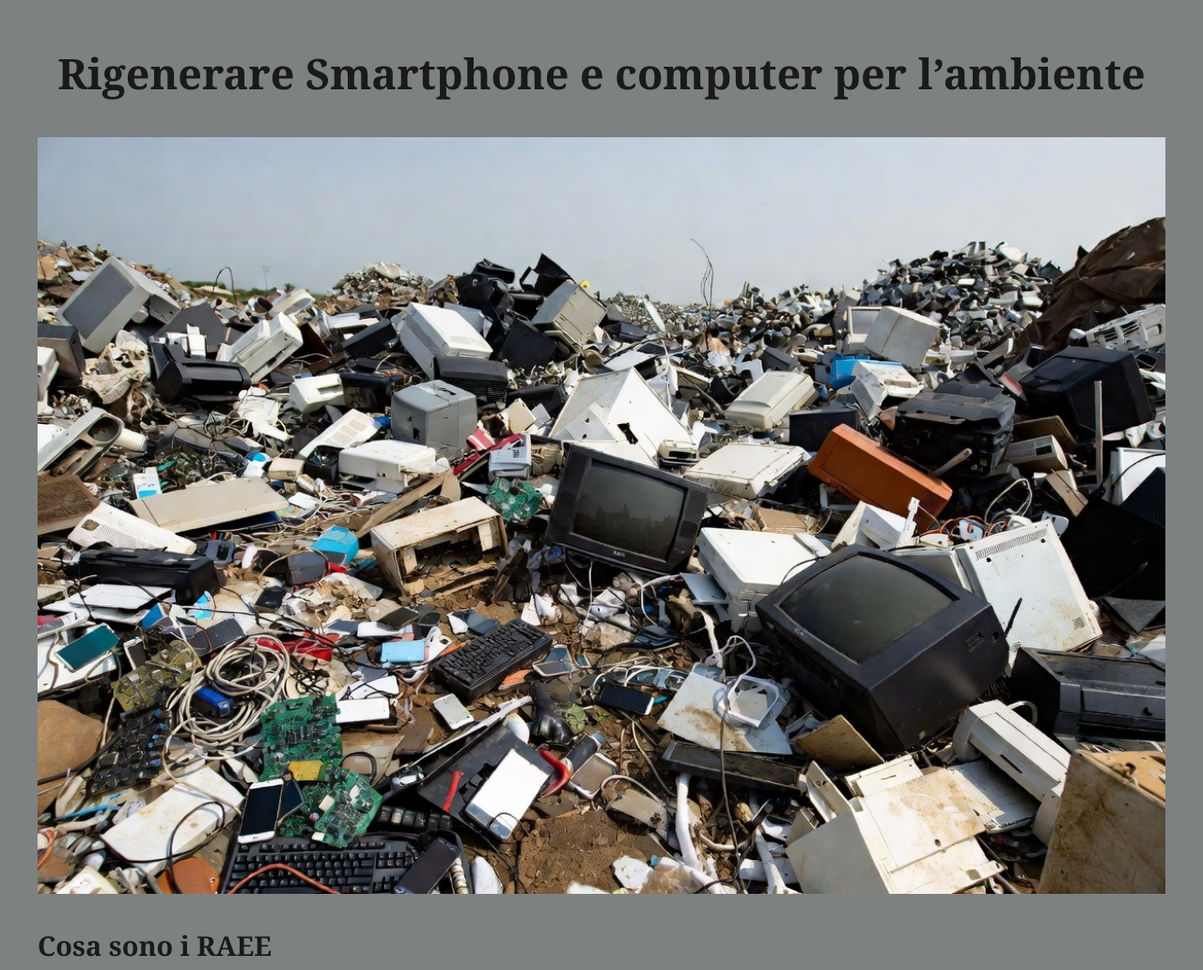
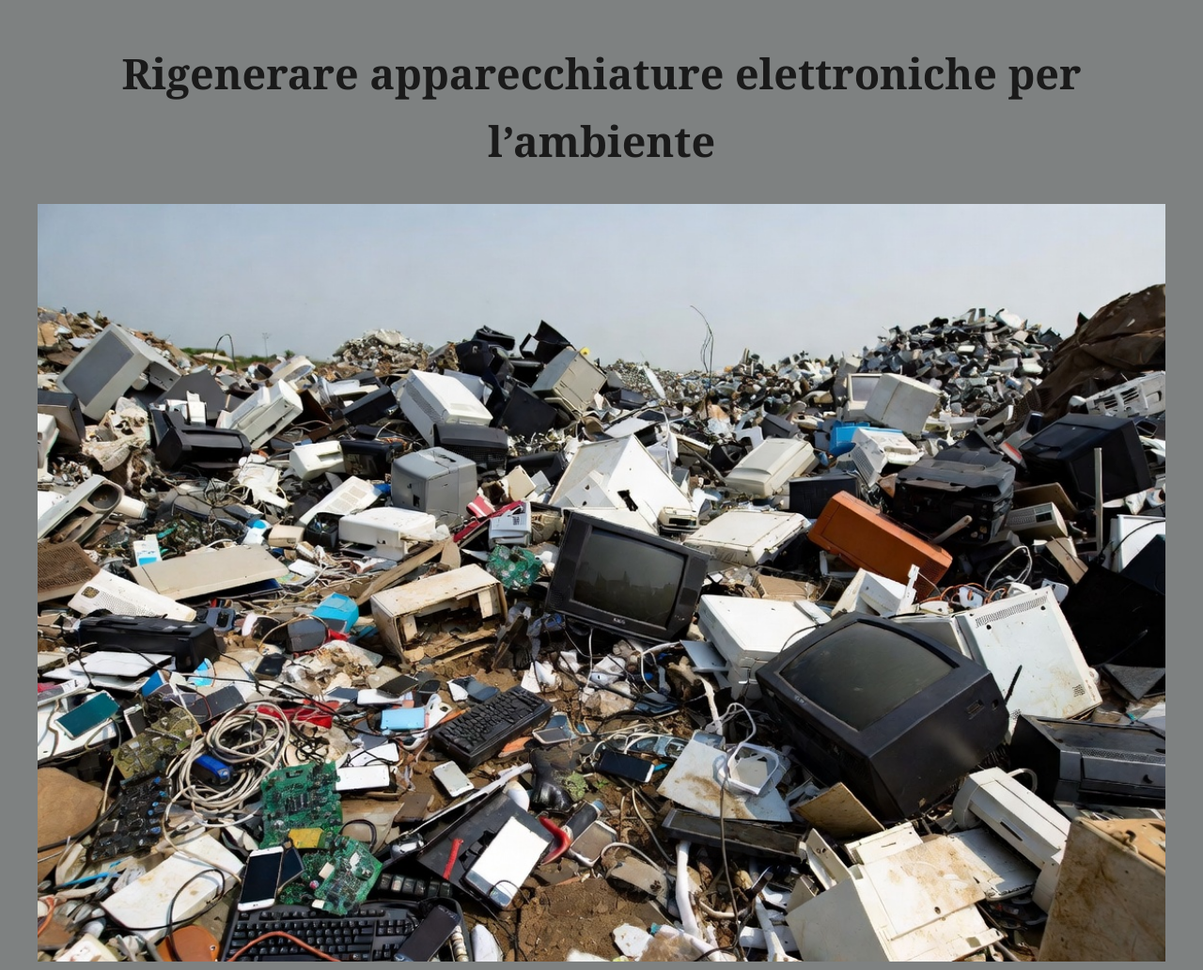
Before and after one commit to Pioxxx/I-rifiuti-elettronici, a plain HTML site: page index.html in a window 1280 px wide. Shown: the top 1032 px of the page at 94% size. Drawn offline with Linux system fonts and the light colour scheme.

Commit message:
Update index.html

```diff
--- a/index.html
+++ b/index.html
@@ -109,7 +109,7 @@
 <body>
 
     <div class="container">
-        <h1>Rigenerare Smartphone e computer per l’ambiente</h1>
+        <h1>Rigenerare apparecchiature elettroniche per l’ambiente</h1>
 
         <img src="immagini/discarica.jpg" alt="Discarica" style="width: 100%;">
 
```
